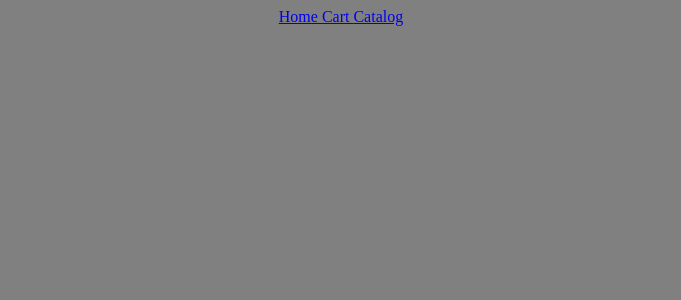
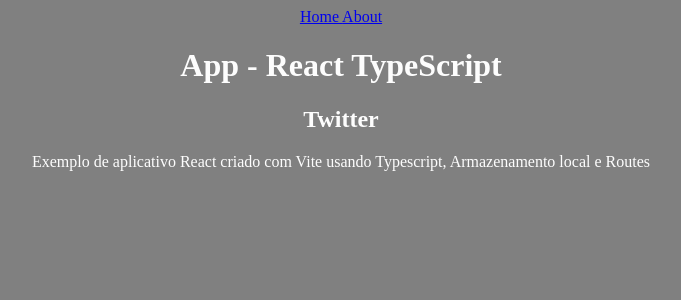
Before and after one commit to kayque-willy/react-ts-app, a React (Vite) app: page /about in a window 1280 px wide. Before the commit this address had no page. Shown: the top 300 px of the page, without its empty margins (299-980 px from the left). Built offline with nearby package versions, Linux system fonts and the light colour scheme.

Commit message:
Ajustes finais

```diff
--- a/src/App.tsx
+++ b/src/App.tsx
@@ -6,8 +6,7 @@ function App() {
     <div>
       <nav>
         <a href="/">Home </a>
-        <a href="/cart">Cart </a>
-        <a href="/catalog">Catalog</a>
+        <a href="/about">About </a>
       </nav>
       <AppRoutes />
     </div>
--- a/src/Routes.tsx
+++ b/src/Routes.tsx
@@ -1,6 +1,6 @@
 import { BrowserRouter as Router, Routes, Route } from "react-router-dom";
 import Home from "./pages/Home";
-import { TweetView } from "./pages/TweetView";
+import { About } from "./pages/About";
 import { TweetForm } from "./pages/TweetForm";
 
 export function AppRoutes() {
@@ -9,7 +9,7 @@ export function AppRoutes() {
       <Routes>
         <Route path="/" element={<Home />} />
         <Route path="/edit" element={<TweetForm />} />
-        <Route path="/view" element={<TweetView />} />
+        <Route path="/about" element={<About />} />
       </Routes>
     </Router>
   );
--- a/src/components/Tweet.tsx
+++ b/src/components/Tweet.tsx
@@ -7,8 +7,7 @@ export type TweetProps = {
 export function Tweet(props: TweetProps) {
   return (
     <div>
-      <h2>{props.id}</h2>
-      <h3>{props.title}</h3>
+      <h2>{props.id} - {props.title}</h2>
       <p>{props.text}</p>
     </div>
   );
--- /dev/null
+++ b/src/pages/About.tsx
@@ -0,0 +1,13 @@
+export function About() {
+  // Renderiza a página
+  return (
+    <>
+      <h1>App - React TypeScript</h1>
+      <h2>Twitter</h2>
+      <p>
+        Exemplo de aplicativo React criado com Vite usando Typescript,
+        Armazenamento local e Routes
+      </p>
+    </>
+  );
+}
--- a/src/pages/Home.tsx
+++ b/src/pages/Home.tsx
@@ -8,13 +8,13 @@ function Home() {
   // Navegação
   let navigate = useNavigate();
 
-  // Estado da navegação
+  // Armazenamento local
   const getTweets = localStorage.getItem("tweets");
 
   // Cria um array de string que representa os tweets
   const [tweets, setTweets] = useState<TweetProps[]>(getTweets ? JSON.parse(getTweets) : []);
 
-  //Armazena o array a cada modificação
+  //Armazena o array a cada modificação no componente
   useEffect(() => {
     localStorage.setItem("tweets", JSON.stringify(tweets));
   });
@@ -38,7 +38,7 @@ function Home() {
     }
   }
 
-  // Find ID
+  // Busca pelo Id do Tweet no Array
   function findId(id: number) {
     const index = tweets.findIndex((tweet) => {
       return tweet.id === id;
@@ -49,14 +49,14 @@ function Home() {
   // Renderiza a pagina
   return (
     <div>
-      <h1>App React TypeScript</h1>
+      <h1>App - React TypeScript</h1>
       <h2>Twitter</h2>
       {tweets.map((tweet) => {
         return (
           <>
             <Tweet {...tweet} />
+            <button onClick={() => editTweet(tweet)}>editar</button>
             <button onClick={() => removeTweet(tweet.id)}>remover</button>
-            <button onClick={() => editTweet(tweet)}>editar</button>
             <hr></hr>
           </>
         );
--- a/src/pages/TweetView.tsx
+++ /dev/null
@@ -1,4 +0,0 @@
-export function TweetView() {
-  // Renderiza a página
-  return <h1>Tweet View</h1>;
-}
```
Also changed, not shown: src/pages/TweetForm.tsx (+12 -2 lines).
